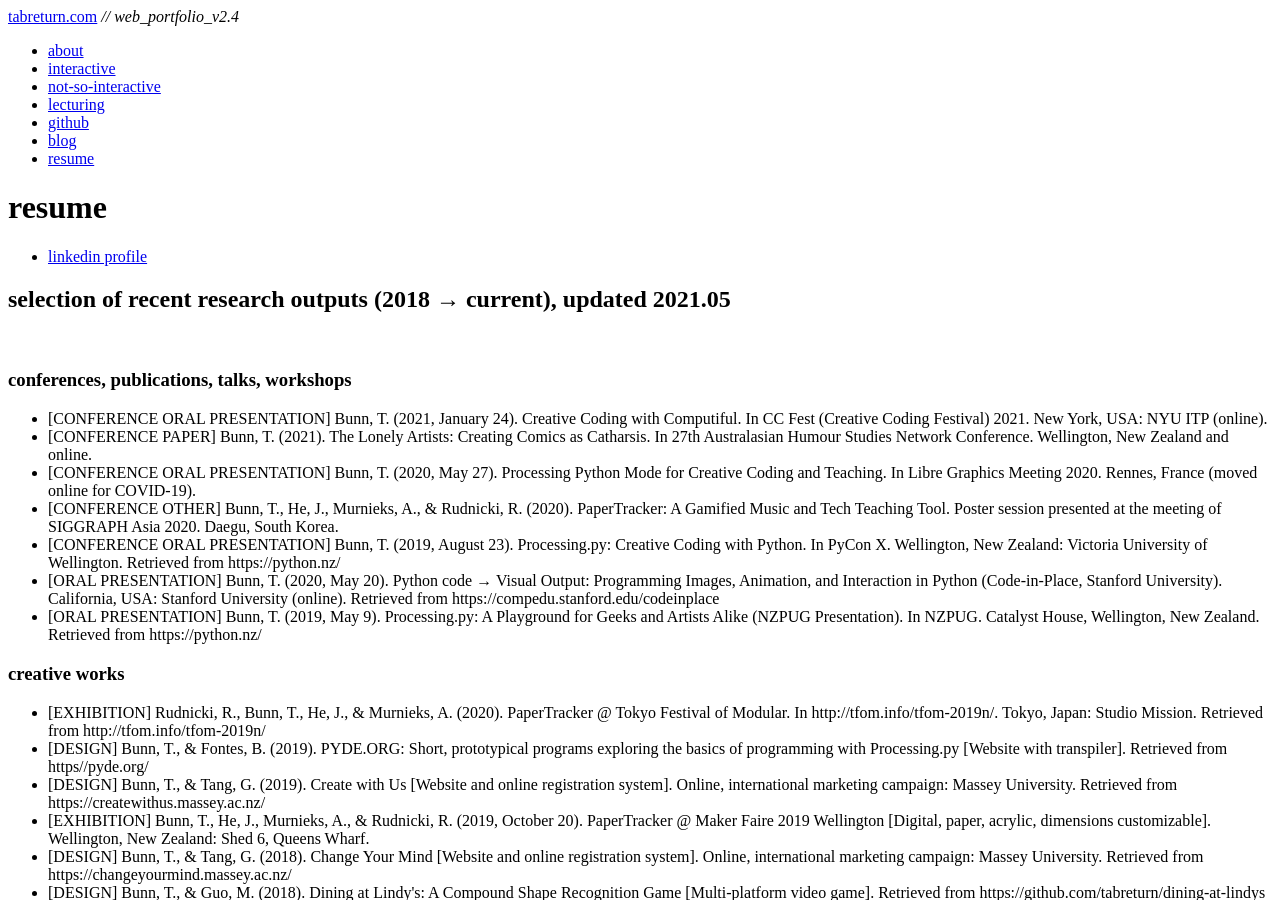
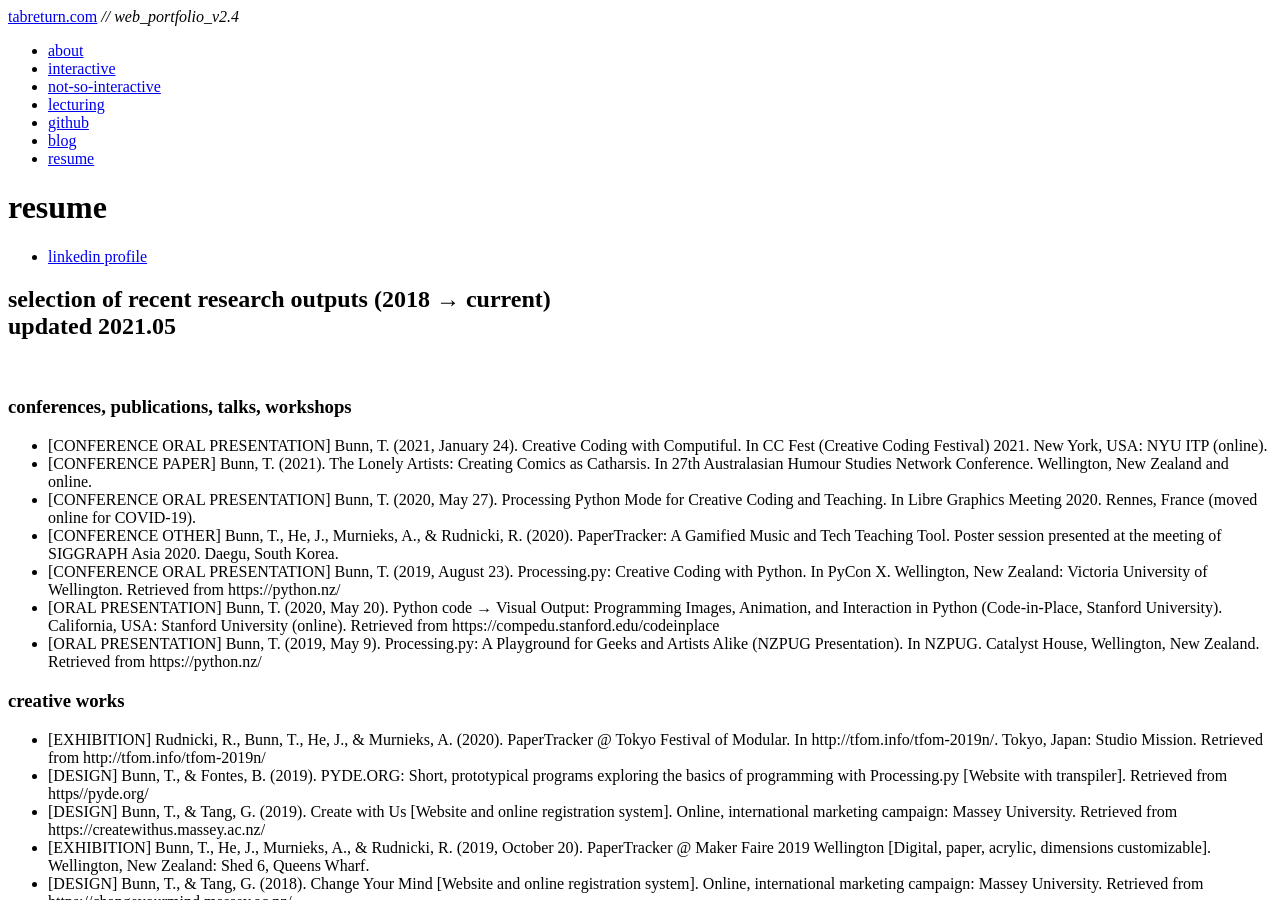
Before and after one commit to tabreturn/tabreturn.portfolio, a Jekyll site: the page built from resume.html, in a window 1280 px wide and 900 px high. Built offline with Jekyll 4.4.1, drawn with Linux system fonts in a browser that asks for light colours; comment, search, counter and statistics services are not loaded.

Commit message:
- insert linebreak

```diff
--- a/resume.html
+++ b/resume.html
@@ -12,7 +12,7 @@ title:  resume
 </div>
 
 <div class="entryContainer">
-  <h2>selection of recent research outputs (2018 → current), updated 2021.05</h2><br />
+  <h2>selection of recent research outputs (2018 → current)<br />updated 2021.05</h2><br />
   <h3>conferences, publications, talks, workshops</h3>
   <ul>
 
```
